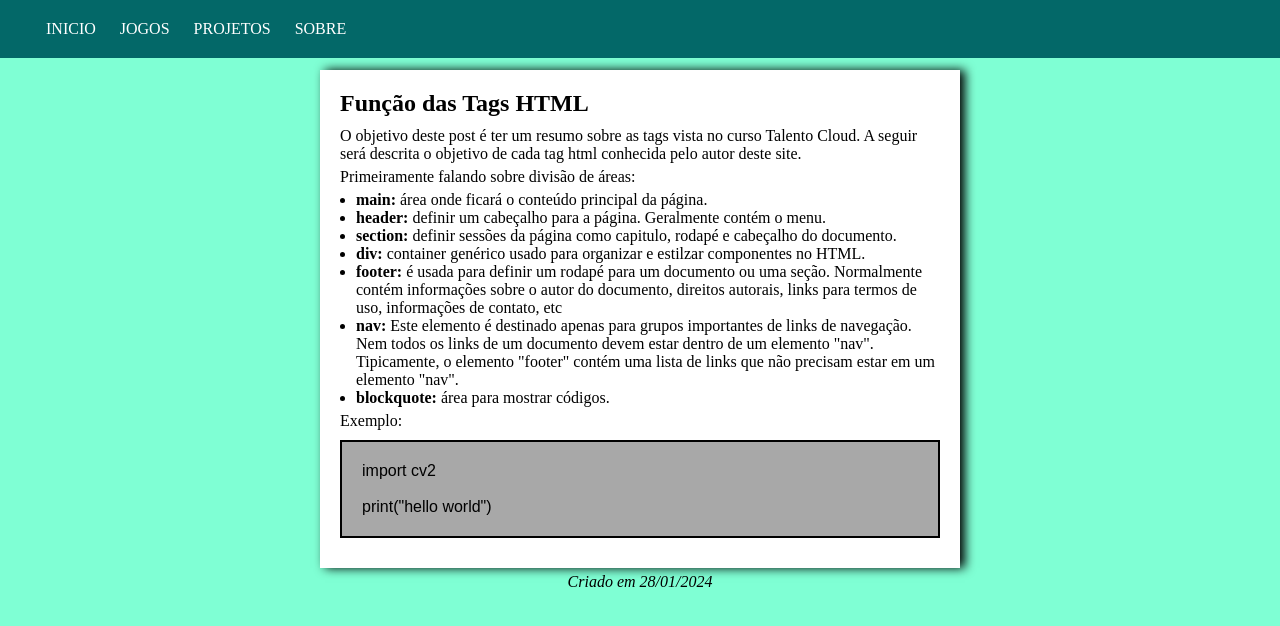
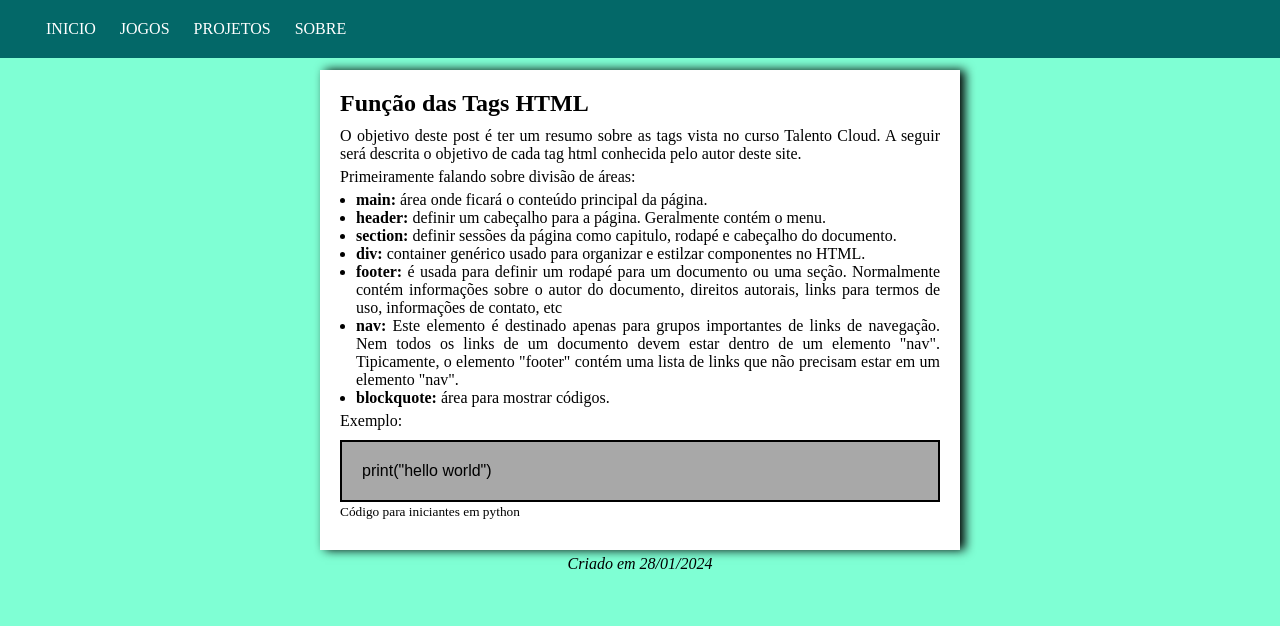
Before and after one commit to FranCosMonX/Brincando_com_css_html_js, a plain HTML site: page index.html in a window 1280 px wide. Drawn offline with Linux system fonts and the light colour scheme.

Commit message:
modificando área de código, colocando legenda com a tag small

```diff
--- a/global.css
+++ b/global.css
@@ -29,19 +29,24 @@ body {
     align-items: center;
 
     background-color: var(--background-color-primary);
+
+    text-align: justify;
 }
 
 blockquote {
     width: 100%;
     padding: 20px;
     height: min-content;
-    margin-top: 10px;
-    margin-bottom: 10px;
 
     background-color: var(--background-color-blockquote);
     border: 2px solid black;
 
     font-family: sans-serif;
+}
+
+.area-de-codigo {
+    margin-top: 10px;
+    margin-bottom: 10px;
 }
 
 #conteudo {
--- a/index.html
+++ b/index.html
@@ -43,10 +43,12 @@
                 <li><b>blockquote:</b> área para mostrar códigos.</li>
             </ul>
             <p>Exemplo:</p>
-            <blockquote>
-                import cv2 <br><br>
-                print("hello world")
-            </blockquote>
+            <div class="area-de-codigo">
+                <blockquote>
+                    print("hello world")
+                </blockquote>
+                <small>Código para iniciantes em python</small>
+            </div>
         </section>
         <footer style="font-style: italic; text-align: center;">
             <p>Criado em 28/01/2024</p>
```
